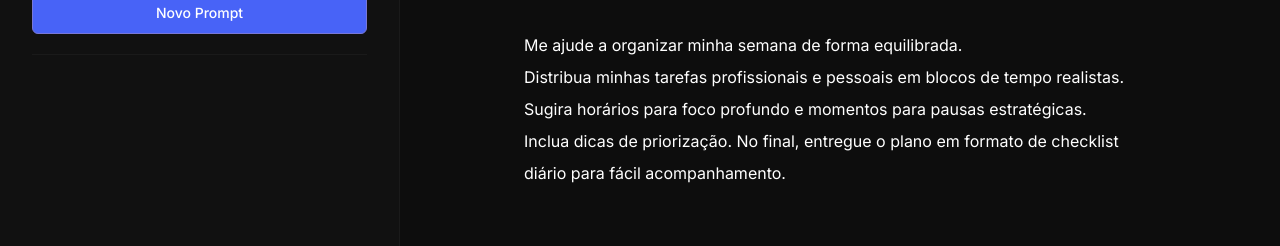
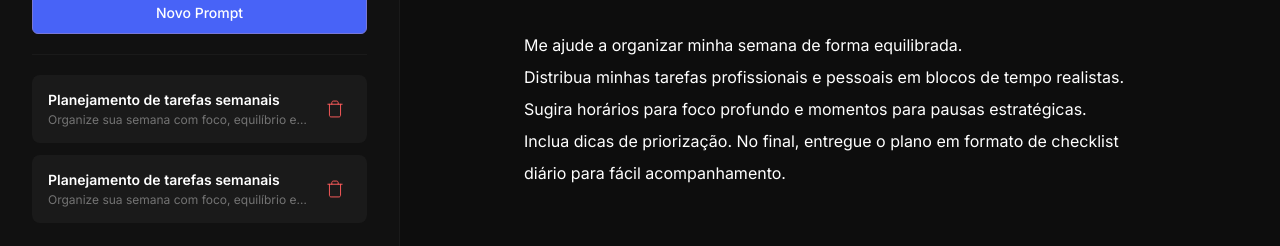
Before and after one commit to pmarcosfelipe/prompts-manager-ai, a plain HTML site: page index.html in a window 1280 px wide. Shown: the part 180-426 px from the top of the page. Drawn offline with Linux system fonts and the light colour scheme.

Commit message:
creating prompt list element

```diff
--- a/index.html
+++ b/index.html
@@ -31,6 +31,29 @@
             <input type="text" class="search-input" id="search-input" placeholder="Buscar prompt..." />
             <button class="btn-primary btn btn-full" id="btn-new">Novo Prompt</button>
           </div>
+
+          <ul id="prompt-list" class="prompt-list">
+            <li class="prompt-item">
+              <div class="prompt-item-content">
+                <div class="prompt-item-title">Planejamento de tarefas semanais</div>
+                <div class="prompt-item-description">Organize sua semana com foco, equilíbrio e checklist diário.</div>
+              </div>
+
+              <button class="btn-icon" title="Remover">
+                <img src="assets/remove.svg" alt="Remover" class="icon icon-trash" />
+              </button>
+            </li>
+            <li class="prompt-item">
+              <div class="prompt-item-content">
+                <div class="prompt-item-title">Planejamento de tarefas semanais</div>
+                <div class="prompt-item-description">Organize sua semana com foco, equilíbrio e checklist diário.</div>
+              </div>
+
+              <button class="btn-icon" title="Remover">
+                <img src="assets/remove.svg" alt="Remover" class="icon icon-trash" />
+              </button>
+            </li>
+          </ul>
         </div>
       </aside>
 
--- a/style.css
+++ b/style.css
@@ -5,6 +5,7 @@
   --accent-500: #7878d7;
 
   --alert-600: #ff5c5c;
+  --alert-800: rgba(255, 92, 92, 0.08);
 
   --gray-900: #0d0d0d;
   --gray-800: #111111;
@@ -232,3 +233,75 @@ button {
 .logo {
   height: 24px;
 }
+
+.prompt-list {
+  list-style: none;
+  margin: 0;
+  padding: 0;
+  display: flex;
+  flex-direction: column;
+  gap: 12px;
+}
+
+.prompt-item {
+  display: flex;
+  align-items: center;
+  justify-content: space-between;
+  background: var(--gray-700);
+  transition: background 0.2s;
+  gap: 12px;
+  cursor: pointer;
+  padding: 16px;
+  border-radius: 8px;
+
+  &:first-child {
+    margin-top: 20px;
+  }
+}
+
+.prompt-item:hover {
+  background: var(--gray-800);
+}
+
+.prompt-item-content {
+  display: flex;
+  flex-direction: column;
+  gap: 4px;
+  flex: 1;
+  min-width: 0;
+}
+
+.prompt-item-title {
+  font-size: 14px;
+  font-weight: 600;
+  color: var(--white);
+  white-space: nowrap;
+  overflow: hidden;
+  text-overflow: ellipsis;
+}
+
+.prompt-item-description {
+  font-size: 12px;
+  color: var(--gray-100);
+  white-space: nowrap;
+  overflow: hidden;
+  text-overflow: ellipsis;
+}
+
+.btn-icon {
+  background: none;
+  border: none;
+  padding: 0;
+  cursor: pointer;
+  display: flex;
+  align-items: center;
+  justify-content: center;
+  border-radius: 6px;
+  transition: background 0.2s;
+  height: 32px;
+  width: 32px;
+}
+
+.btn-icon:hover {
+  background: var(--alert-800);
+}
```
